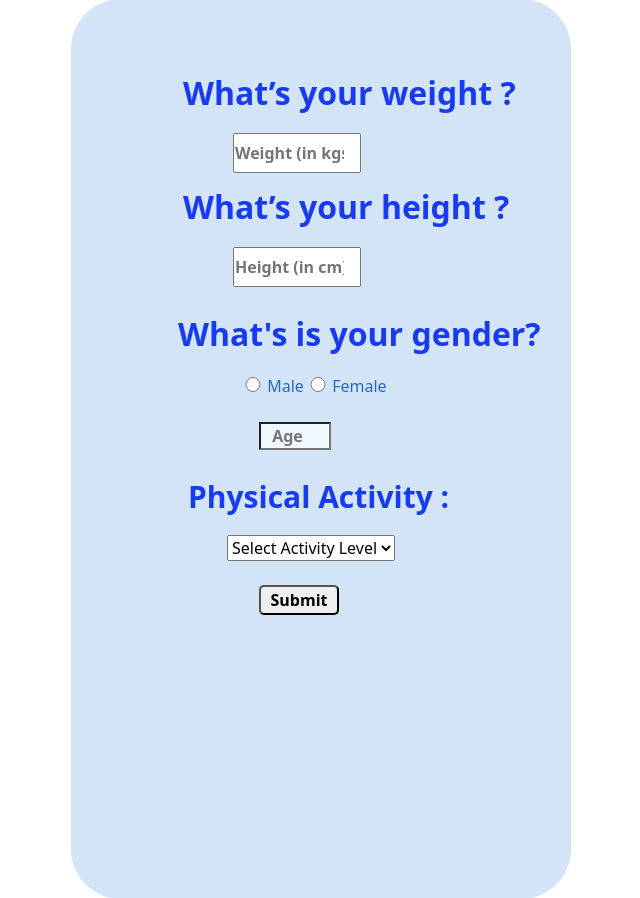
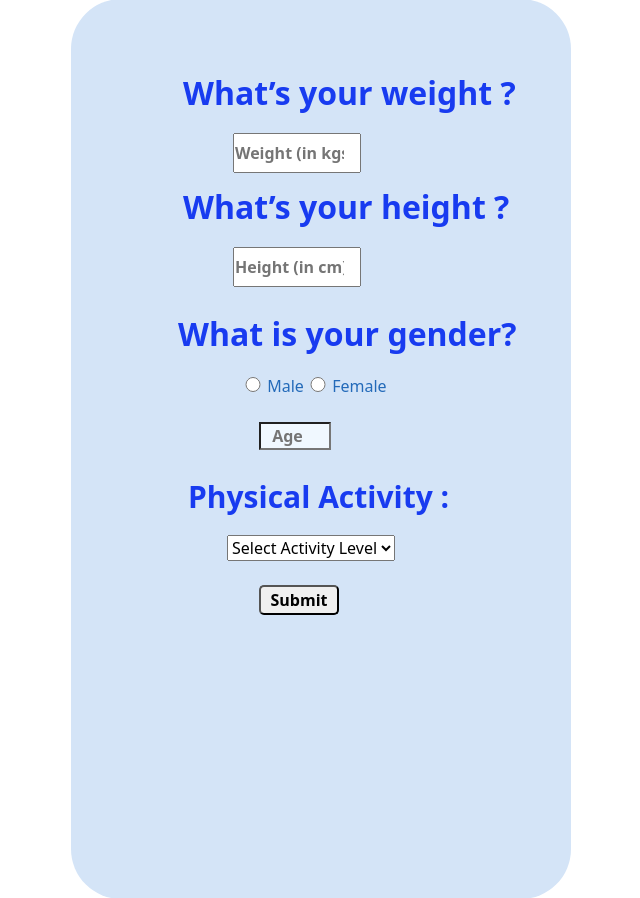
Before and after one commit to Vaishnavi0805/Diet-Plan-Maker, a Flask app: page / in a window 1280 px wide. Shown: the part 206-1104 px from the top of the page, without its empty margins (329-969 px from the left). Run offline with Flask 2, Linux system fonts and the light colour scheme.

Commit message:
Spelling

```diff
--- a/templates/index.html
+++ b/templates/index.html
@@ -73,7 +73,7 @@
     <p class="p2">What’s your height ? </p>
      <input type="number"min="1" max="210" name="Height" id="" class= "height-box" placeholder="Height (in cm)"> <br> <br>
 
-    <p class= "p3">What's is your gender?</p>
+    <p class= "p3">What is your gender?</p>
     <input type="radio" name="gender"  value="male" class="gender-1"> Male
     <input type="radio" name="gender"  value="female"  class="gender-2"> Female
     <br> <br>
```
